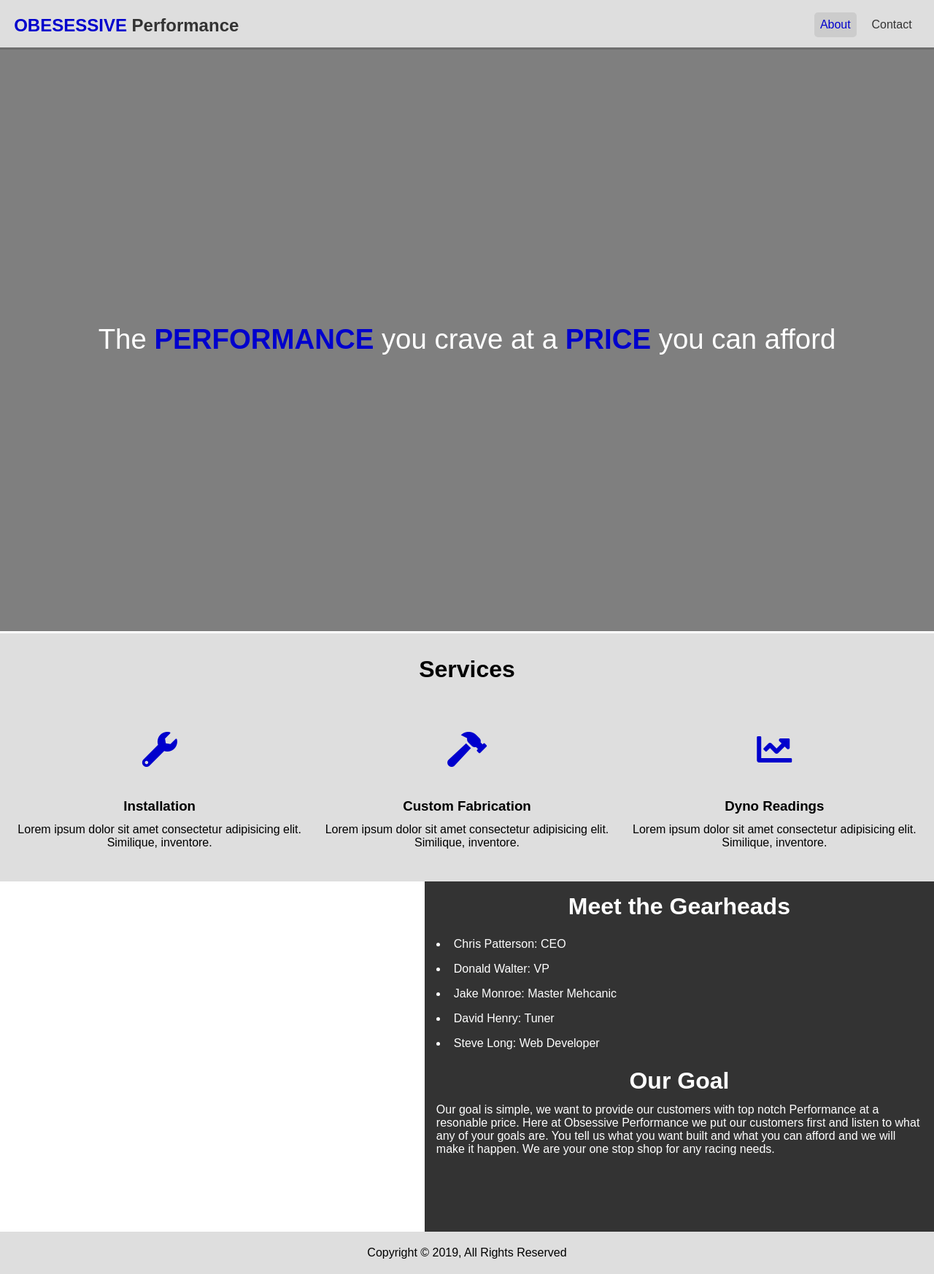
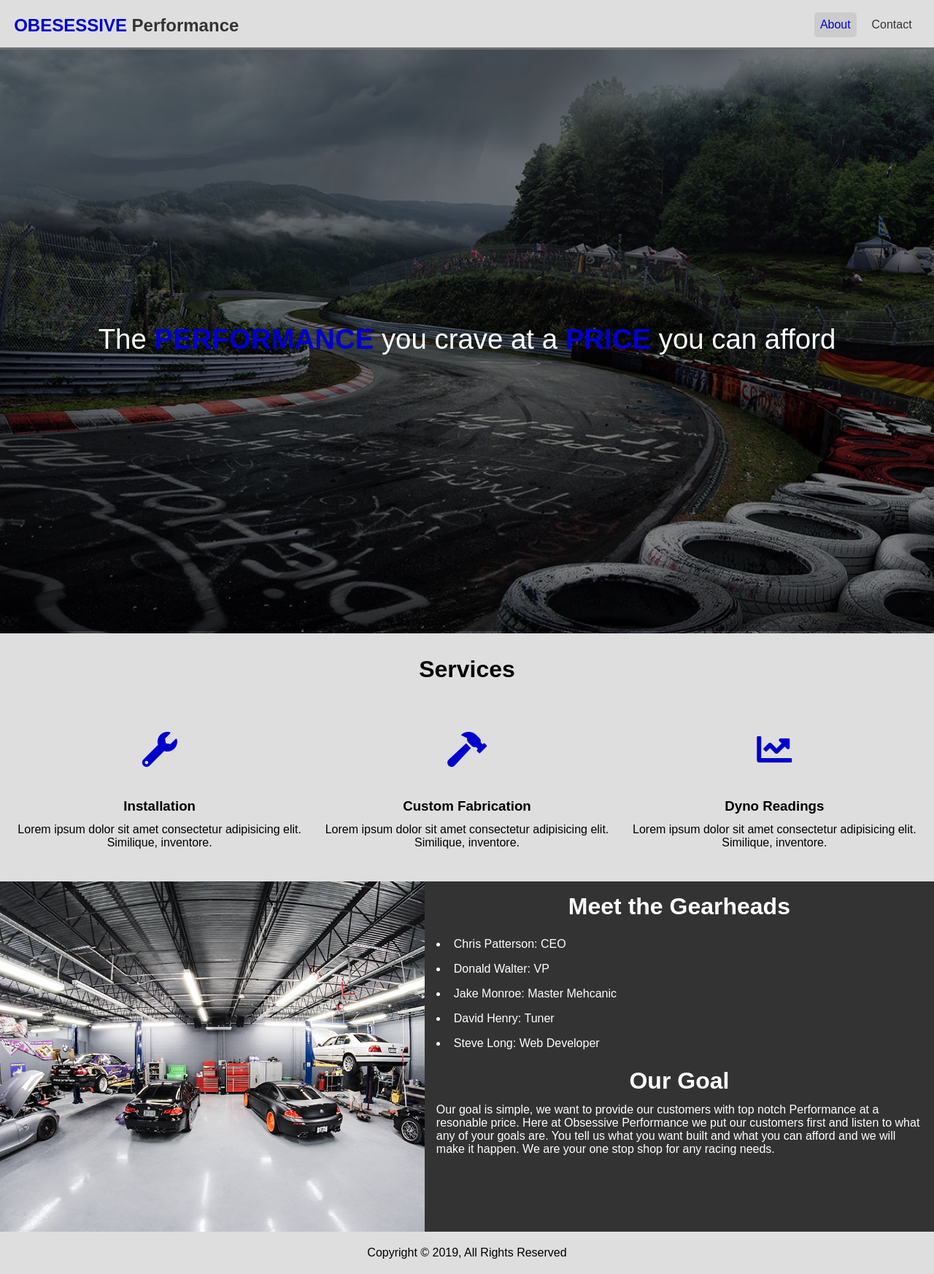
Before and after one commit to Steves550/Performance-Shop-, a plain HTML site: page index.html in a window 1280 px wide. Shown: the whole page at 73% size. Drawn offline with Linux system fonts and the light colour scheme.

Commit message:
Update style.css

```diff
--- a/css/style.css
+++ b/css/style.css
@@ -99,7 +99,7 @@ p {
 
 /* Header */
 #showcase {
-  background: url('./img/track.JPG') no-repeat center center/cover;
+  background: url('/img/track.JPG') no-repeat center center/cover;
   height: 100vh;
 }
 
@@ -151,7 +151,7 @@ p {
 }
 
 #goal .goal-img {
-  background: url('./img/shop.JPG') no-repeat center center/cover;
+  background: url('/img/shop.JPG') no-repeat center center/cover;
   height: 60vh;
   width: 100vh;
 }
```
